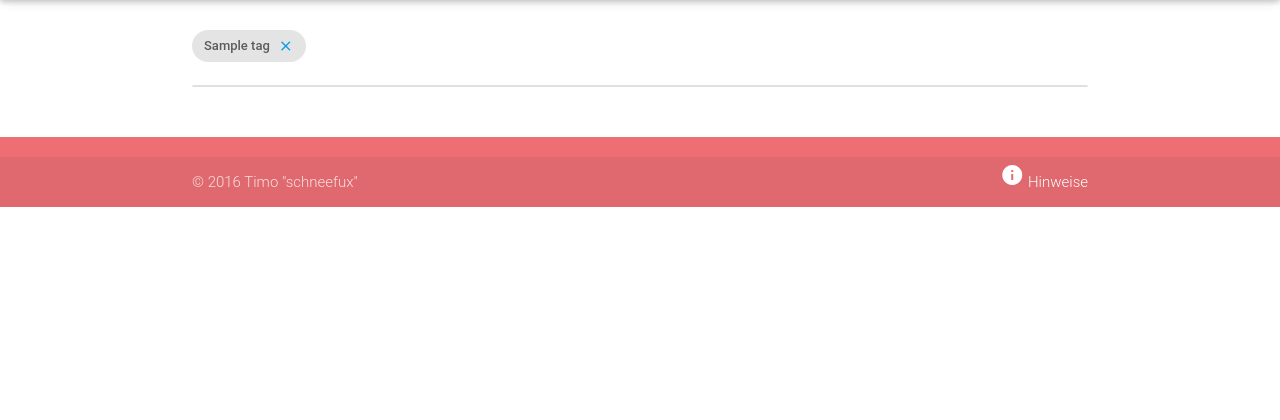
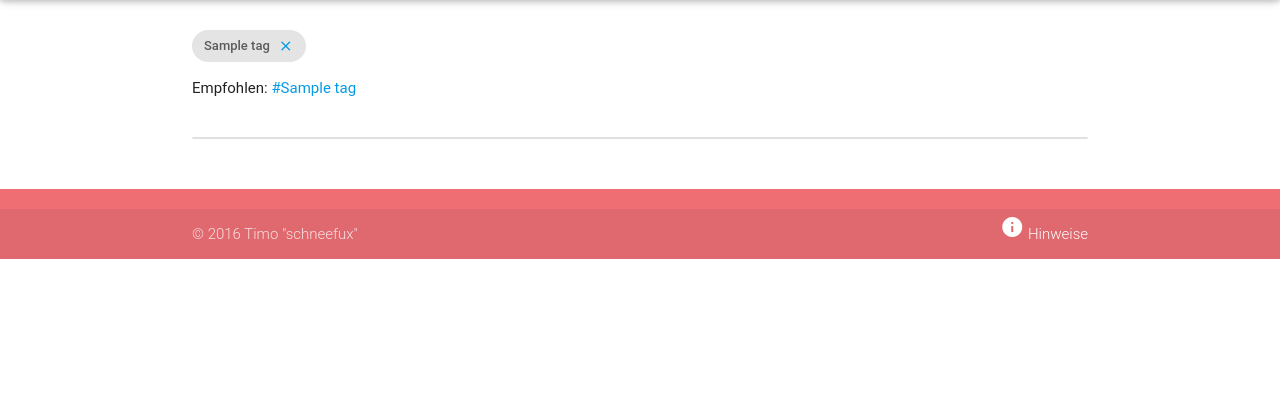
Before and after one commit to schneefux/jokevote, a Flask app: template templates/index.html in a window 1280 px wide. Shown: the part 64-484 px from the top of the page. Run offline with Flask 2, Linux system fonts and the light colour scheme; the template is opened without the code that fills it: most values are stand-ins (such as "Sample title", 1, 10 or a date in 2020); some web fonts are replaced.

Commit message:
introduce featured tags

```diff
--- a/app.py
+++ b/app.py
@@ -529,6 +529,7 @@ def page(num):
     sortmethod = str(request.args.get('sort')) or 'rank'
     if search:
         # TODO find a cleaner way
+        # visual: #, actual: _
         search = re.sub(r"^" + Markup.tagmark, "#", search)
         search = search.split(Markup.spacemark)
     perpage = abs(int(request.args.get('perpage') or 10))
@@ -546,6 +547,7 @@ def page(num):
             jokes=jokes,
             abusemail=config['abusemail'],
             title=config['title'],
+            featured=config['featured'],
             user=user))
     resp.headers.set('X-SmoothState-Location',
                      request.path + "?" +
--- a/config-template.py
+++ b/config-template.py
@@ -3,5 +3,6 @@ config = {
     'debug': False,
     'superuser': 'admin',
     'abusemail': 'admin@host.example.com',
+    'featured': ['sticky'],
     'title': 'My awesome voting page'
 }
--- a/templates/index.html
+++ b/templates/index.html
@@ -79,14 +79,24 @@
                 </div>
                 {% endif %}
             {% endwith %}
-            {% if tags %}
+            {% if tags or featured %}
             <div class="section">
+                {% if tags %}
                 {% for tag in tags %}
                 <div class="chip">
                     {{ tag }}
                     <a href="/{{ query(search=tags|reject('sameas', tag)|join('+')) }}"><i class="material-icons">close</i></a>
                 </div>
                 {% endfor %}
+                {% endif %}
+
+                {% if featured %}
+                <p>Empfohlen:
+                    {% for tag in featured %}
+                    <a href="/{{ query(search='_'+tag) }}">#{{ tag }}</a>
+                    {% endfor %}
+                </p>
+                {% endif %}
             </div>
             {% endif %}
             {% if jokes|length > 0 %}
```
